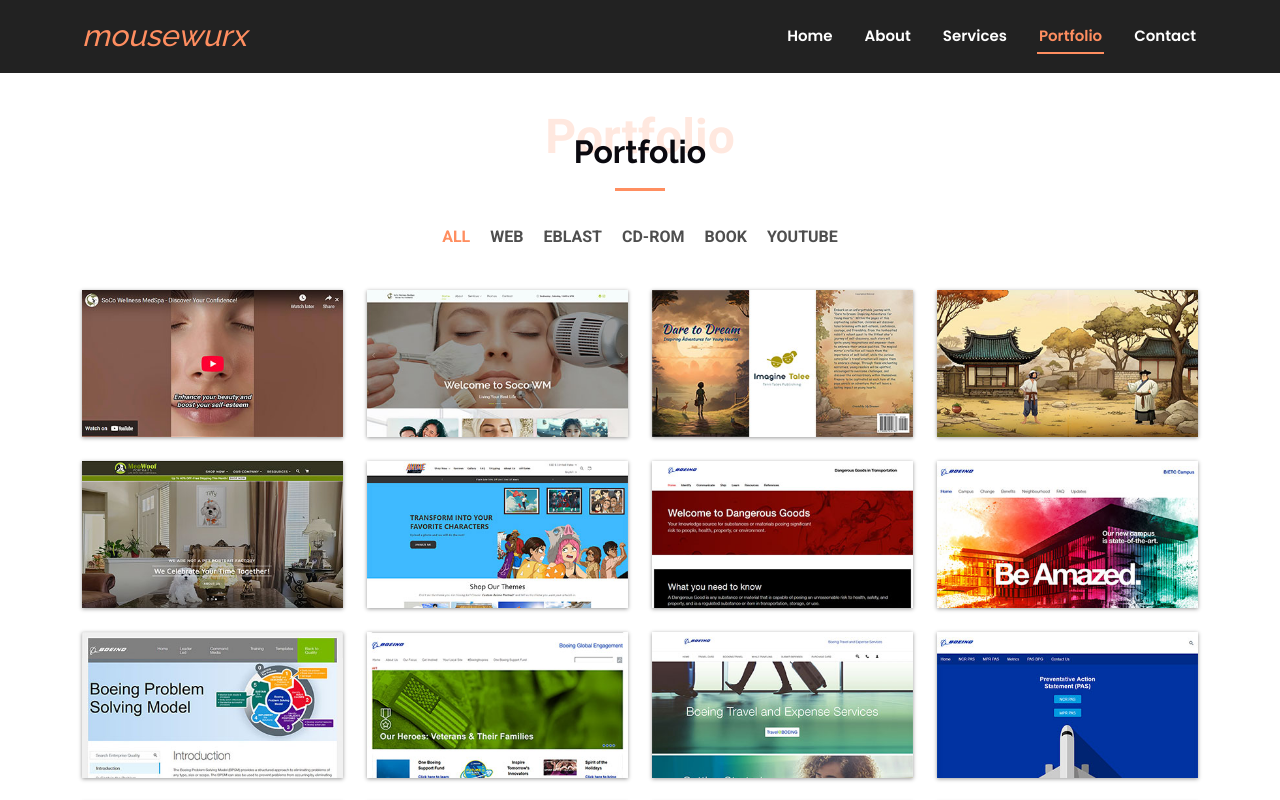
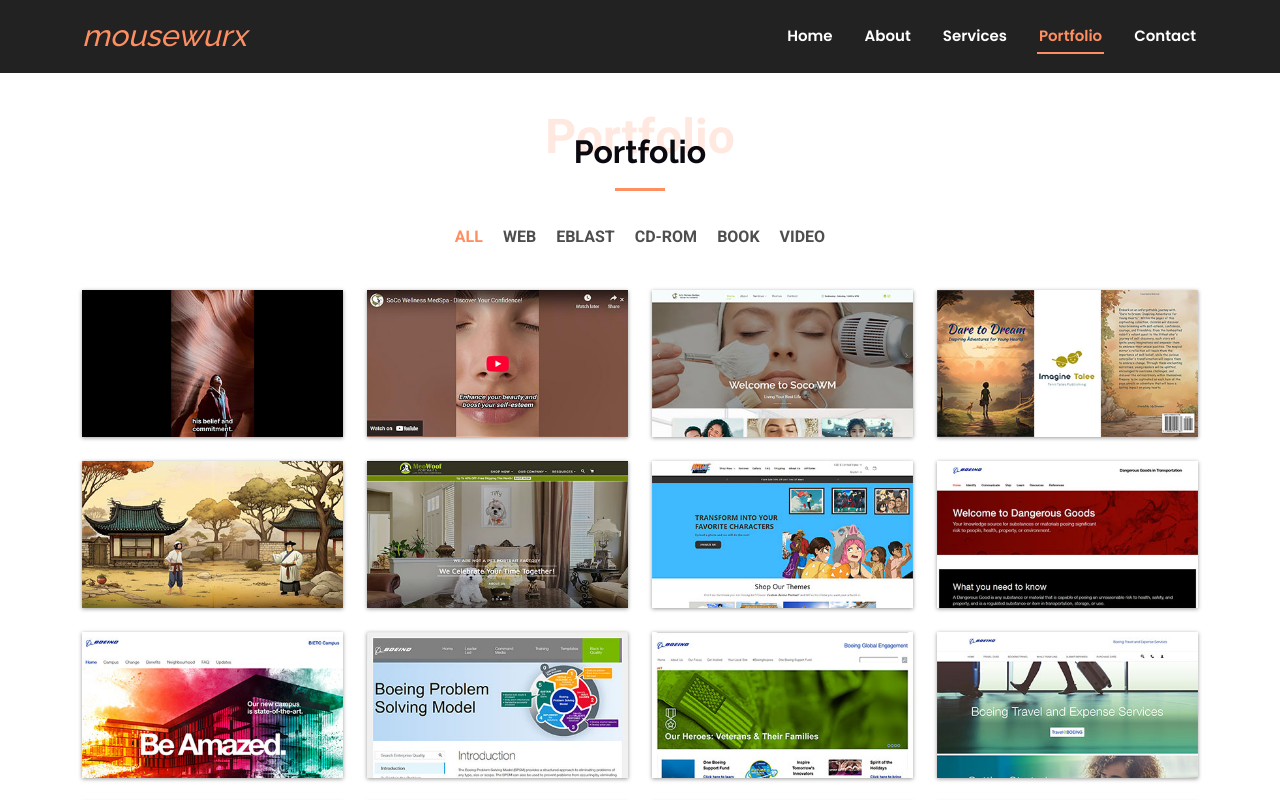
Before and after one commit to squnx/mousewurx.com-phase-4, a React (Vite) app: page /portfolio in a window 1280 px wide. Shown: the top 800 px of the page. Built offline with nearby package versions, Linux system fonts and the light colour scheme; the HTML template or start-up script is replaced by a standard one.

Commit message:
Added and Dream shorts on portfolio page

```diff
--- a/src/pages/Portfolio.jsx
+++ b/src/pages/Portfolio.jsx
@@ -54,7 +54,7 @@
               <li data-filter=".filter-eblast">Eblast</li>
               <li data-filter=".filter-cd">CD-ROM</li>
               <li data-filter=".filter-books">Book</li>
-              <li data-filter=".filter-youtube">YouTube</li>
+              <li data-filter=".filter-video">Video</li>
             </ul>
             <div className="row gy-4 isotope-container" data-aos="fade-up" data-aos-delay="200">
               {portfolioItems.map(item => (
--- a/src/pages/portfolioItems.json
+++ b/src/pages/portfolioItems.json
@@ -1,12 +1,23 @@
 [
   {
+    "id": 93,
+    "category": "filter-video",
+    "imgSrc": "/assets/images/portfolio/dream-shorts-thumb.jpg",
+    "title": "Dreaming of Becoming a CEO?",
+    "description": "From Amazon employee to successful entrepreneur!",
+    "previewLink": "/assets/images/portfolio/dream-shorts.jpg",
+    "previewCategory": "portfolio-video",
+    "previewTitle": "Dreaming of starting your own business? Watch how a 25-year-old went from Account Executive to CEO. This inspiring journey will motivate you to take the leap.",
+    "detailsLink": "https://songfamily.netlify.app/assets/images/events/andy/videos/2025.03-andy.journey.mp4"
+  },
+  {
     "id": 92,
-    "category": "filter-youtube",
+    "category": "filter-video",
     "imgSrc": "/assets/images/portfolio/soco-wm-youtube-thumb.jpg",
     "title": "SoCo Wellness MedSpa 2025",
     "description": "Discover Your Confidence!",
     "previewLink": "/assets/images/portfolio/soco-wm-youtube.jpg",
-    "previewCategory": "portfolio-youtube",
+    "previewCategory": "portfolio-video",
     "previewTitle": "YouTube Short Video for SoCo Wellness MedSpa",
     "detailsLink": "https://youtube.com/shorts/RqrIaWER0m8"
   },
```
Also changed, not shown: public/assets/images/portfolio/dream-shorts-thumb.jpg (added), public/assets/images/portfolio/dream-shorts.jpg (added).
